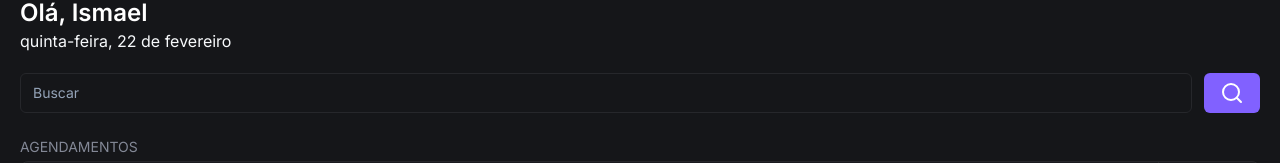
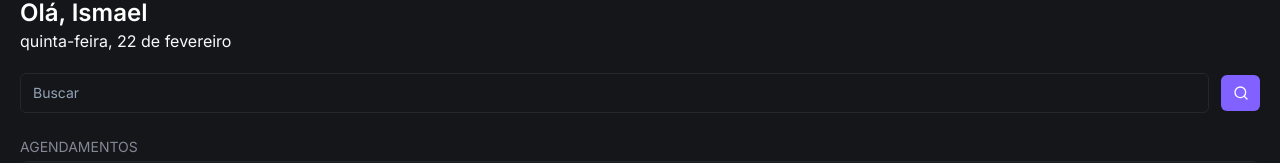
Before and after one commit to ismaelczar/full-stack-week-barber, a Next.js app: page / in a window 1280 px wide. Shown: the part 141-304 px from the top of the page. Built offline with nearby package versions, Linux system fonts and the light colour scheme; no server answers; the database is empty.

Commit message:
Ajuste componente search

```diff
--- a/app/(home)/_components/search.tsx
+++ b/app/(home)/_components/search.tsx
@@ -6,8 +6,8 @@ const Search = () => {
   return (
     <div className="flex items-center gap-3">
       <Input placeholder="Buscar" />
-      <Button className="">
-        <SearchIcon className="h-6 w-6" />
+      <Button className="w-10 h-9 p-2" >
+        <SearchIcon className="h-4 w-4" />
       </Button>
 
     </div>
```
